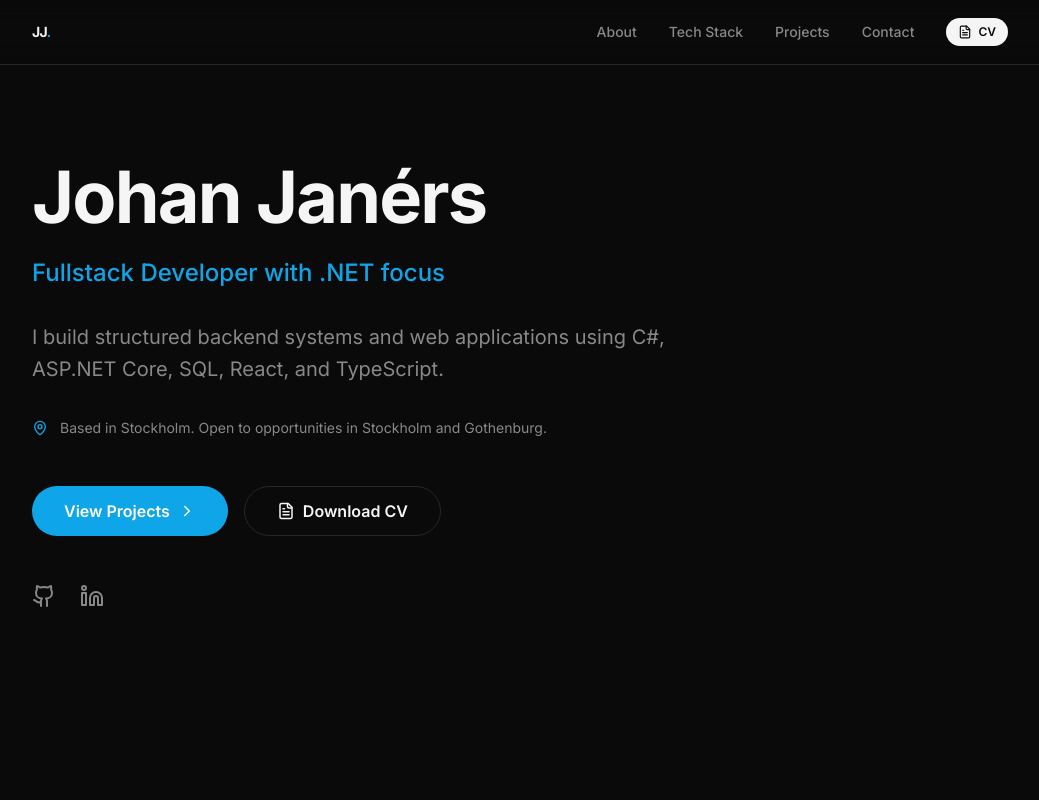
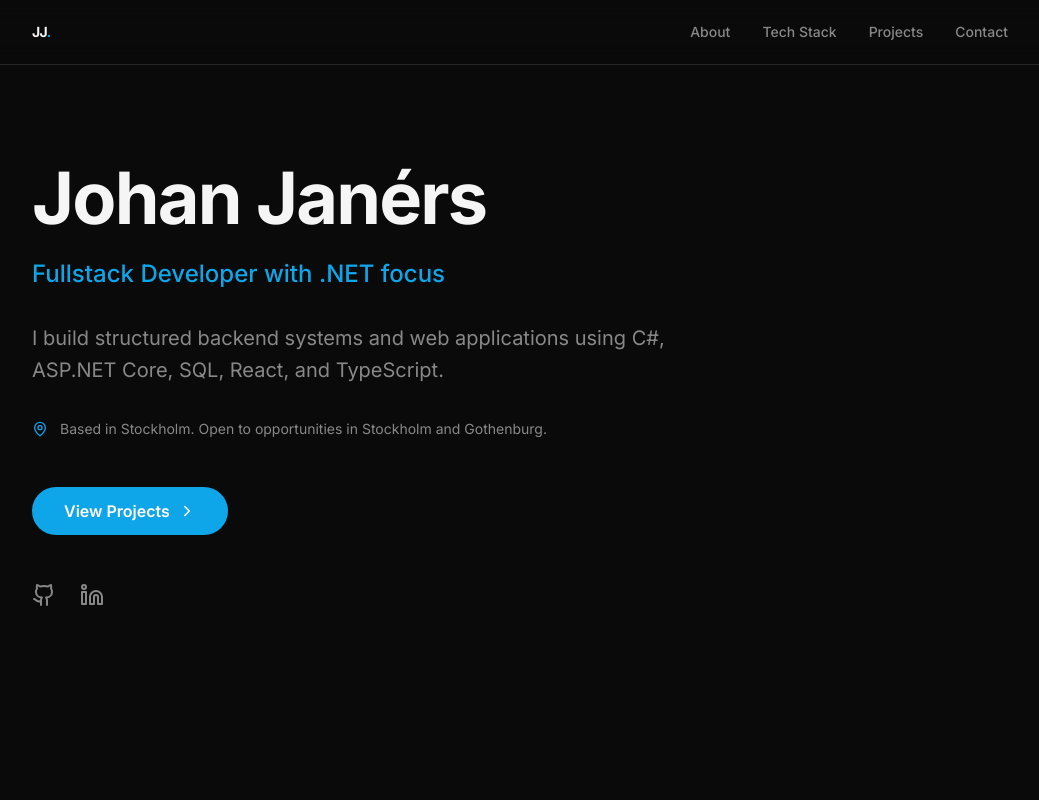
Before and after one commit to johanjaners/johan-portfolio, a React (Vite) app: page / in a window 1280 px wide. Shown: the top 800 px of the page, without its empty margins (120-1159 px from the left). Built offline with nearby package versions, Linux system fonts and the light colour scheme.

Commit message:
feat: comment out CV download links in App component

```diff
--- a/src/App.tsx
+++ b/src/App.tsx
@@ -153,10 +153,10 @@
             {navLinks.map((link) => (
               <a key={link.name} href={link.href} className="nav-link">{link.name}</a>
             ))}
-            <a href={LINKS.cv} download className="flex items-center gap-1.5 px-3 py-1.5 rounded-full bg-foreground text-background text-xs font-semibold hover:opacity-90 transition-opacity">
+            {/* <a href={LINKS.cv} download className="flex items-center gap-1.5 px-3 py-1.5 rounded-full bg-foreground text-background text-xs font-semibold hover:opacity-90 transition-opacity">
               <FileText size={14} />
               CV
-            </a>
+            </a> */}
           </div>
 
           {/* Mobile Menu Toggle */}
@@ -190,7 +190,7 @@
                     {link.name}
                   </a>
                 ))}
-                <a
+                {/* <a
                   href={LINKS.cv}
                   download
                   onClick={closeMenu}
@@ -198,7 +198,7 @@
                 >
                   <FileText size={18} />
                   Download CV
-                </a>
+                </a> */}
               </div>
             </motion.div>
           )}
@@ -236,14 +236,14 @@
                 View Projects
                 <ChevronRight size={18} className="group-hover:translate-x-1 transition-transform" />
               </a>
-              <a
+              {/* <a
                 href={LINKS.cv}
                 download
                 className="px-8 py-3 rounded-full border border-border hover:bg-white/5 transition-all font-semibold flex items-center gap-2"
               >
                 <FileText size={18} />
                 Download CV
-              </a>
+              </a> */}
             </div>
 
             <div className="flex items-center gap-6">
@@ -396,7 +396,7 @@
                 </div>
               </a>
 
-              <a
+              {/* <a
                 href={LINKS.cv}
                 download
                 className="flex items-center gap-4 p-6 rounded-2xl border border-border bg-white/[0.02] hover:bg-white/[0.04] transition-all group"
@@ -408,7 +408,7 @@
                   <div className="text-xs text-muted uppercase tracking-wider font-bold mb-1">Resume</div>
                   <div className="font-medium">Download CV</div>
                 </div>
-              </a>
+              </a> */}
             </div>
           </div>
         </Section>
```
